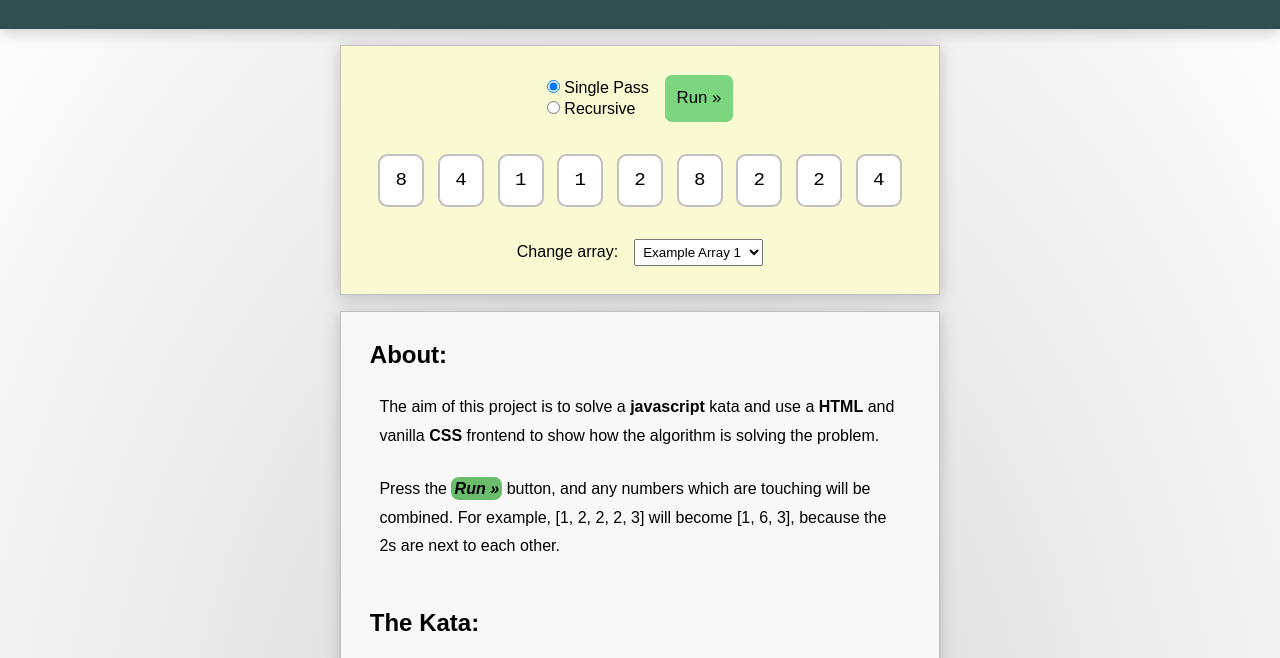
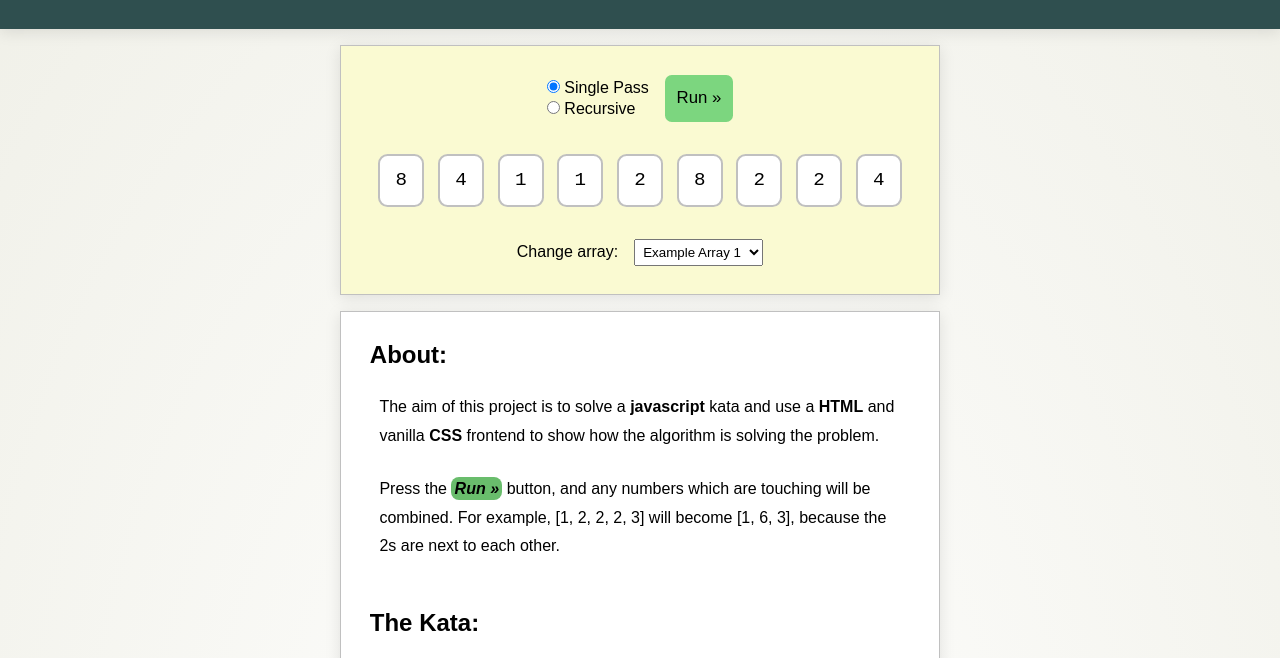
Before and after one commit to robert-matthew-brooks/sum-consecutive-duplicates, a website: page frontend/index.html in a window 1280 px wide. Shown: the part 72-730 px from the top of the page. Drawn offline with Linux system fonts and the light colour scheme.

Commit message:
cosmetic changes

```diff
--- a/frontend/colours.css
+++ b/frontend/colours.css
@@ -1,6 +1,6 @@
 :root {
-  --body-inner-bg-colour: lightgrey;
-  --body-outer-bg-colour: white;
+  --body-inner-bg-colour: white;
+  --body-outer-bg-colour: #f0f0e8;
 
   --header-bg-colour: darkslategray;
   --header-text-colour: white;
@@ -18,7 +18,7 @@
   --card-no-duplicates-highlight-colour: #afebcd;
   --card-duplicates-highlight-colour: #f0c9c9;
 
-  --article-bg-colour: #f8f8f8;
+  --article-bg-colour: #ffffff;
   --instructions-highlight-colour: #69bd6c;
   --kata-highlight-colour: #ebeb56;
 
--- a/frontend/style.css
+++ b/frontend/style.css
@@ -19,7 +19,7 @@ main {
 }
 
 .shadow {
-  box-shadow: 0px 3px 15px rgba(0, 0, 0, 0.2);
+  box-shadow: 0px 3px 15px rgba(0, 0, 0, 0.1);
 }
 
 /**********/
```
